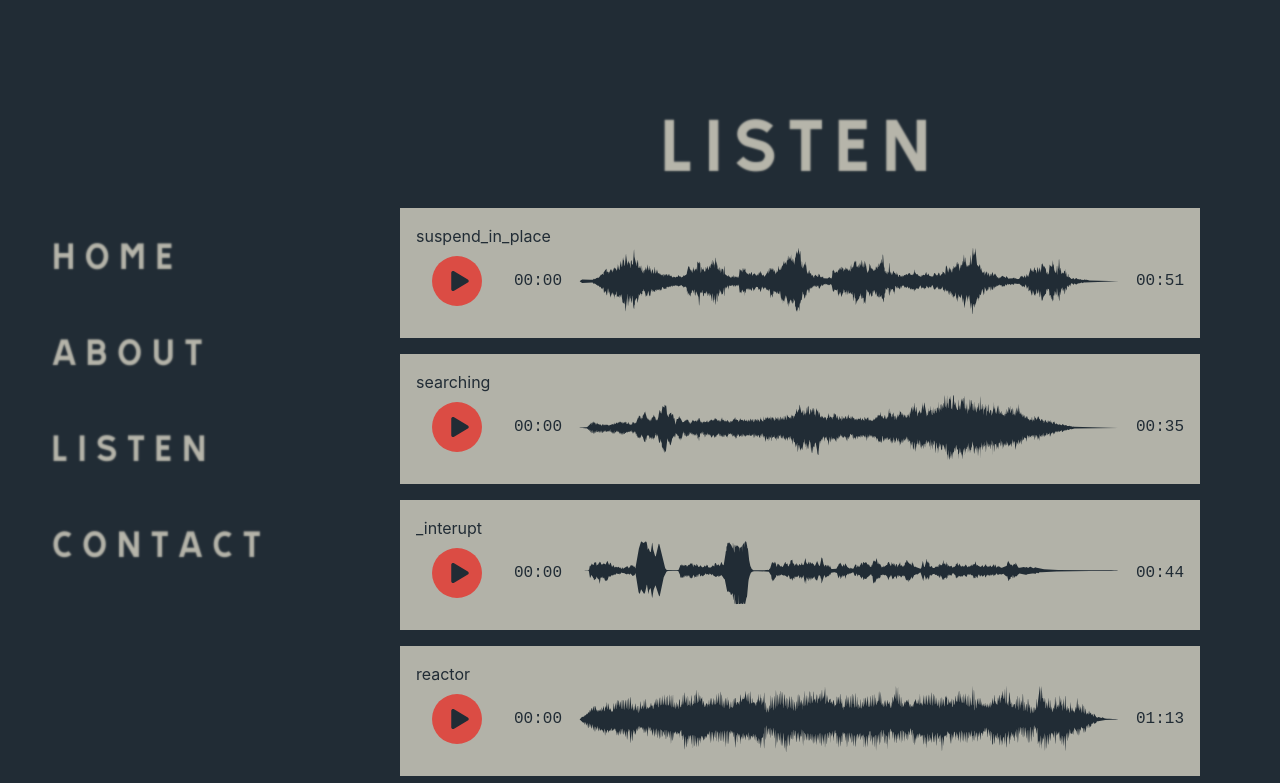
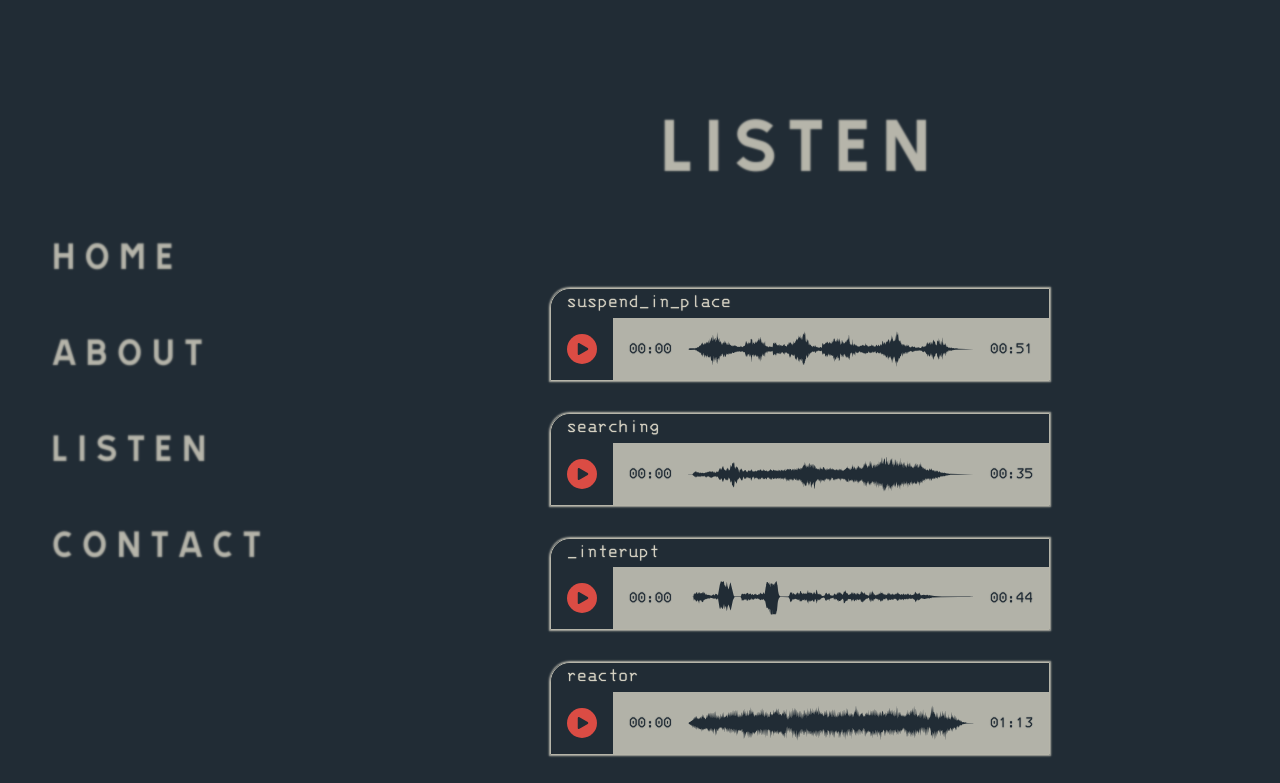
Before and after one commit to mattcoffyn/matthewcoffyndotcom, a Next.js app: page /listen in a window 1280 px wide. Shown: the top 783 px of the page. Built offline with nearby package versions, Linux system fonts and the light colour scheme.

Commit message:
first draft

```diff
--- a/src/app/contact/contact.module.css
+++ b/src/app/contact/contact.module.css
@@ -1,13 +1,13 @@
 .contactGrid {
   display: grid;
-  grid-template-columns: 1fr 1fr;
-  gap: 4rem;
+  grid-template-columns: 1fr;
+  gap: 6rem;
   padding-right: 4vw;
   padding-top: 6rem;
+  text-align: center;
 }
 
 .title {
-  grid-column: 1/3;
   text-align: center;
   font-size: 4rem;
   color: transparent;
@@ -28,16 +28,16 @@
 
 .email h2,
 .links h2 {
+  font-size: 3rem;
   color: transparent;
   text-shadow: 0px 0px 1.5px var(--reelText);
   text-transform: uppercase;
   letter-spacing: 0.5rem;
+  margin-bottom: 2rem;
 }
 
-.links ul,
-.email a {
-  height: 320px;
-  padding: 0;
+.links ul {
+  padding: 1rem 0 0;
   list-style-type: none;
   font-size: 1.1rem;
   letter-spacing: 0.1rem;
@@ -47,6 +47,13 @@
 
 .links li {
   transition: all 0.2s ease-in-out;
+}
+
+.email a {
+  margin-top: 1rem;
+  font-size: 1.5rem;
+  letter-spacing: 0.1rem;
+  text-shadow: 0px 0px 2px var(--reelText);
 }
 
 .links a,
--- a/src/app/listen/data.json
+++ b/src/app/listen/data.json
@@ -51,6 +51,6 @@
     "svgPath": "/SUN061024.svg",
     "category": "spaces",
     "type": "audio/mpeg",
-    "duration": 59
+    "duration": 273
   }
 ]
--- a/src/app/listen/listen.module.css
+++ b/src/app/listen/listen.module.css
@@ -10,11 +10,23 @@
   text-shadow: 0px 0px 2px var(--reelText);
   text-transform: uppercase;
   letter-spacing: 0.5rem;
+  margin-bottom: 4rem;
 }
 
-/* .players {
-  margin: 3rem auto;
-} */
+.visualise {
+  height: 50%;
+  min-height: 300px;
+  width: 100%;
+}
+
+.players {
+  display: flex;
+  flex-wrap: wrap;
+  justify-content: space-evenly;
+  align-items: center;
+  max-height: 400px;
+  width: 100%;
+}
 .canvas {
   /* filter: blur(1px); */
   margin: 1rem 0;
--- a/src/components/AudioPlayer.js
+++ b/src/components/AudioPlayer.js
@@ -1,10 +1,16 @@
 'use client';
 
 import { useState, useRef, useEffect } from 'react';
+import localFont from 'next/font/local';
 import { FaPlay } from 'react-icons/fa';
 import { FaPause } from 'react-icons/fa';
 import useMediaQuery from '@/components/useMediaQuery';
 import styles from './audioplayer.module.css';
+
+const ibm = localFont({
+  src: '../fonts/3270Medium.woff2',
+  display: 'swap',
+});
 
 const AudioPlayer = ({
   trackId,
@@ -22,7 +28,7 @@ const AudioPlayer = ({
   const [currentTime, setCurrentTime] = useState(0);
 
   // references
-  const audioPlayer = useRef(); // reference our audio component
+  const audioRef = useRef(); // reference our audio component
   const progressBar = useRef(); // reference our progress bar
   const waveformFill = useRef(); // reference our progress bar
   const animationRef = useRef(); // reference the animation
@@ -32,8 +38,8 @@ const AudioPlayer = ({
     setDuration(seconds);
     progressBar.current.max = seconds;
   }, [
-    audioPlayer?.current?.loadedmetadata,
-    audioPlayer?.current?.readyState,
+    audioRef?.current?.loadedmetadata,
+    audioRef?.current?.readyState,
     staticDuration,
   ]);
 
@@ -49,36 +55,32 @@ const AudioPlayer = ({
     const prevValue = isPlaying;
     setIsPlaying(!prevValue);
     if (!prevValue) {
-      audioPlayer.current.play();
+      audioRef.current.play();
       animationRef.current = requestAnimationFrame(whilePlaying);
       updateTrack(trackId);
-      console.log('play');
-      console.log(audioPlayer.current);
     } else {
-      audioPlayer.current.pause();
+      audioRef.current.pause();
       cancelAnimationFrame(animationRef.current);
       updateTrack(0);
-      console.log('pause');
-      console.log(audioPlayer.current);
     }
   };
 
   useEffect(() => {
     if (trackPlaying !== trackId && trackId !== 0) {
-      audioPlayer?.current.pause();
+      audioRef?.current.pause();
       cancelAnimationFrame(animationRef.current);
       setIsPlaying(false);
     }
   }, [trackPlaying, trackId]);
 
   const whilePlaying = () => {
-    progressBar.current.value = audioPlayer.current.currentTime;
+    progressBar.current.value = audioRef.current.currentTime;
     changePlayerCurrentTime();
     animationRef.current = requestAnimationFrame(whilePlaying);
   };
 
   const changeRange = () => {
-    audioPlayer.current.currentTime = progressBar.current.value;
+    audioRef.current.currentTime = progressBar.current.value;
     changePlayerCurrentTime();
   };
 
@@ -97,10 +99,10 @@ const AudioPlayer = ({
   return (
     <>
       {!isActive ? (
-        <div className={styles.audioPlayer}>
+        <div className={`${styles.audioPlayer} ${ibm.className}`}>
           <span className={styles.title}>{name}</span>
           <audio
-            ref={audioPlayer}
+            ref={audioRef}
             preload="auto"
           >
             <source
@@ -152,7 +154,7 @@ const AudioPlayer = ({
             <div className={styles.duration}>{calculateTime(duration)}</div>
           </div>
           <audio
-            ref={audioPlayer}
+            ref={audioRef}
             preload="auto"
           >
             <source
--- a/src/components/audioplayer.module.css
+++ b/src/components/audioplayer.module.css
@@ -1,23 +1,26 @@
 .audioPlayer {
   width: 100%;
-  max-width: 800px;
+  max-width: 500px;
   align-self: start;
   display: grid;
   grid-template-columns: auto 1fr;
-  padding: 1rem;
-  margin: 1rem auto;
-  background: var(--background2);
+  margin-top: 2rem;
   color: var(--reelBackground);
-  /* border-bottom: 2px solid var(--reelText); */
+  border: 1px solid var(--reelText);
+  border-radius: 20px 0 0 0;
+  box-shadow: 0 0 2px 1px var(--reelText);
 }
-
-/* .audioPlayer:last-of-type {
-  border-bottom: 2px solid var(--reelText);
-} */
 
 .title {
   grid-column: 1/3;
-  height: 1rem;
+  /* height: 1rem; */
+  font-size: 1.2rem;
+  color: var(--reelText);
+  text-shadow: 0 0 1px var(--reelText);
+  background: var(--reelBackground);
+  padding: 0 1rem;
+  /* border: 1px solid var(--reelText); */
+  border-radius: 20px 0 0 0;
 }
 
 .playPause {
@@ -25,9 +28,9 @@
   border: none;
   margin: 1rem 1rem;
   border-radius: 50%;
-  width: 50px;
-  height: 50px;
-  font-size: 20px;
+  width: 30px;
+  height: 30px;
+  font-size: 12px;
   color: var(--reeltext);
   display: flex;
   justify-content: center;
@@ -36,25 +39,27 @@
 
 .play {
   position: relative;
-  left: 2.6px;
+  left: 1px;
 }
 
 .timeAndProgress {
   display: flex;
   align-items: center;
   justify-content: space-between;
+  background: var(--background2);
   /* display: grid; */
   /* grid-template-columns: auto 1fr auto; */
   /* column-gap: 0.5rem; */
-  /* padding-right: 1rem; */
+  padding-right: 1rem;
 }
 
 .currentTime,
 .duration {
-  font-family: monospace;
-  font-size: 16px;
+  /* font-family: monospace; */
+  font-size: 1rem;
   display: flex;
   align-items: center;
+  text-shadow: 0 0 1px var(--reelBackground);
 }
 
 .currentTime {
```
Also changed, not shown: src/fonts/3270Medium.woff2 (added).
